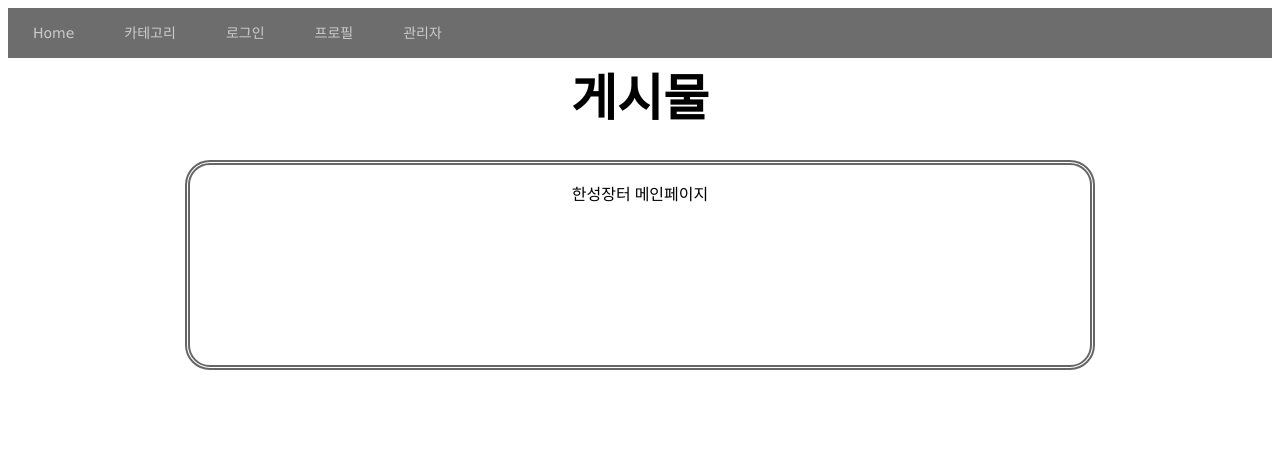
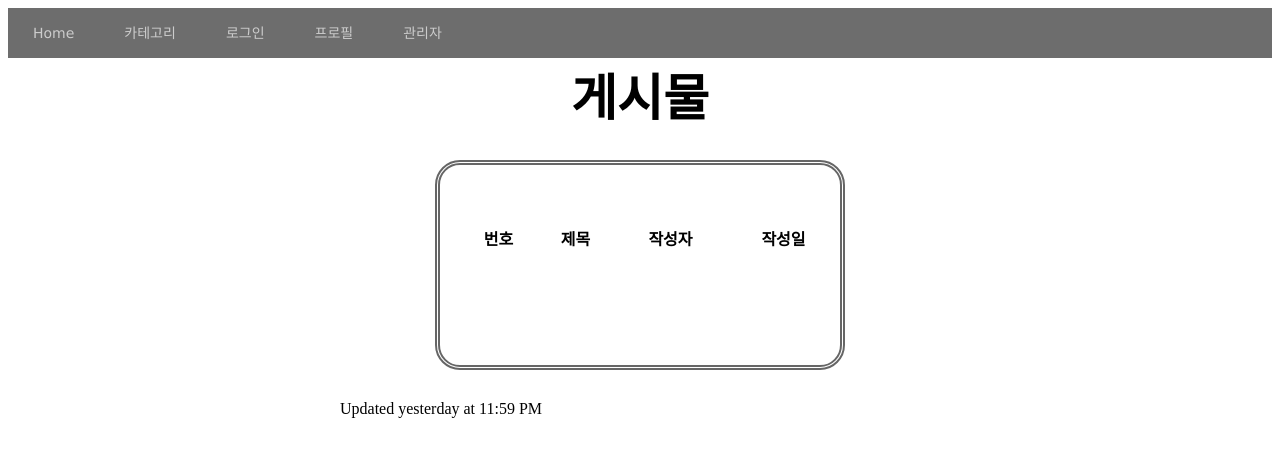
Before and after one commit to 2-chanhee/project_web_app, an Angular app in the folder web/: page / in a window 1280 px wide. Shown: the top 456 px of the page. Built offline with nearby package versions, Linux system fonts and the light colour scheme.

Commit message:
웹
기본틀 수정

```diff
--- a/web/src/app/welcome/welcome.component.css
+++ b/web/src/app/welcome/welcome.component.css
@@ -1,11 +1,4 @@
-.form {
-    width: 900px;
-    height: 200px;
-    border-radius: 25px;
-    border: 5px double #666;
-    margin: 30px auto;
-   }
-
+/*맨 위 글자*/
 .member {
     font-size: 50px;
     /*text-shadow: 0 0 10px #666;*/
@@ -16,8 +9,74 @@
     font-family: "맑은 고딕";
 
    }
+
+   body {
+    font-family: "맑은 고딕";
+    font-size: 12px;
+   }
+   /*테두리*/
+   .form {
+    width: 400px;
+    height: 200px;
+    border-radius: 25px;
+    border: 5px double #666;
+    margin: 30px auto;
+   }
+
+   .form2 {
+    width: 380px;
+    min-width: 320px;
+    height: 200px;
+    margin: 60px auto;
+    margin-left:20px;
+   }
+
+   .form3 {
+    float: left;
+    /*   background:#f00;  */
+   }
+
+   .form3 label {
+    width: 100px;
+    height: 20px;
+    /*  display: block; */
+    float: left;
+   }
+
+   .form4 {
+    padding: 0px 0px 0px 70px;
+   }
+
    #wrap {
     width: 600px;
     height: 500px;
     margin: 0 auto;
    }
+
+   .clear {
+    clear: both;
+   }
+   /*로그인하기*/
+   input[type="submit"] {
+    float: left;
+    /*  display:block; */
+    height: 50px;
+    background: #FFBB00;
+    border-radius: 5px;
+    border: none;
+    font-family: "맑은 고딕";
+   }
+   /*회원가입*/
+   input[type="button"] {
+    height: 30px;
+    background: yellowgreen;
+    border-radius: 5px;
+   /*  width: 140px; */
+    font-family:"맑은 고딕";
+    margin-top:10px;
+    margin-right:20px;
+   }
+   /*로그인,비번 치는 곳 밑의 체크박스*/
+   input[type="checkbox"] {
+    margin-top:20px;
+   }
--- a/web/src/app/welcome/welcome.component.html
+++ b/web/src/app/welcome/welcome.component.html
@@ -1,13 +1,33 @@
+<form>
+  <div id="wrap">
+    <h1 class="member">게시물</h1>
+    <div class="form">
+      <div class="form2">
+        <div>
 
-<form>
+          <table width="100%" cellspacing="0">
+            <thead>
+        <tr align="center">
+          <th scope="col" class="no">번호</th>
+          <th scope="col" class="title">제목</th>
+          <th scope="col" class="author">작성자</th>
+          <th scope="col" class="date">작성일</th>
+          <!-- <th scope="col" class="hit">조회</th> -->
+        </tr>
+      </thead>
+      <tbody>
+        <!-- 리스트 목록-->
 
-   <h1 class="member">게시물
-   </h1>
+      </tbody>
+          </table>
+
+        </div>
+      </div>
+    </div>
+    <div>Updated yesterday at 11:59 PM</div>
+   </div>
 
 
-   <div class="form">
-    <p style="text-align: center;">한성장터 메인페이지</p>
-  </div>
 
 
- </form>
+</form>
```
